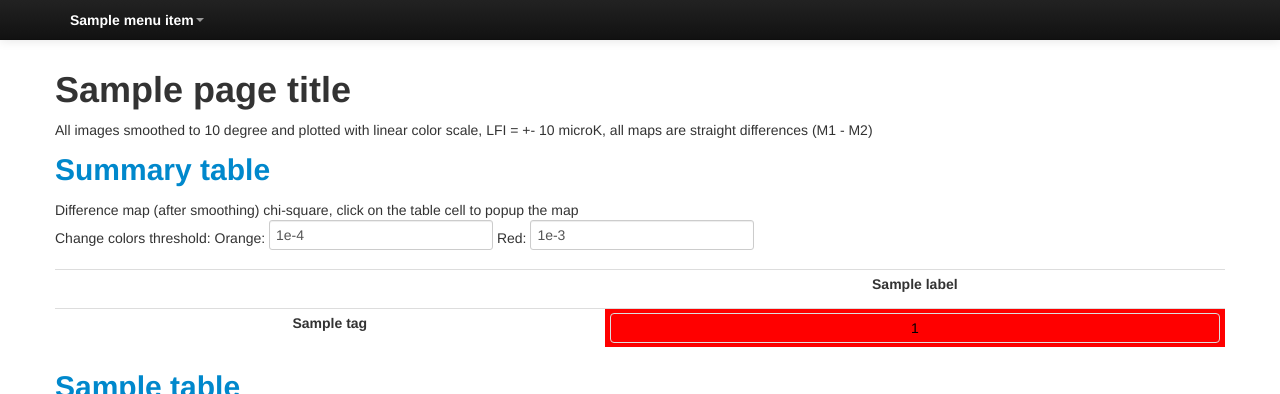
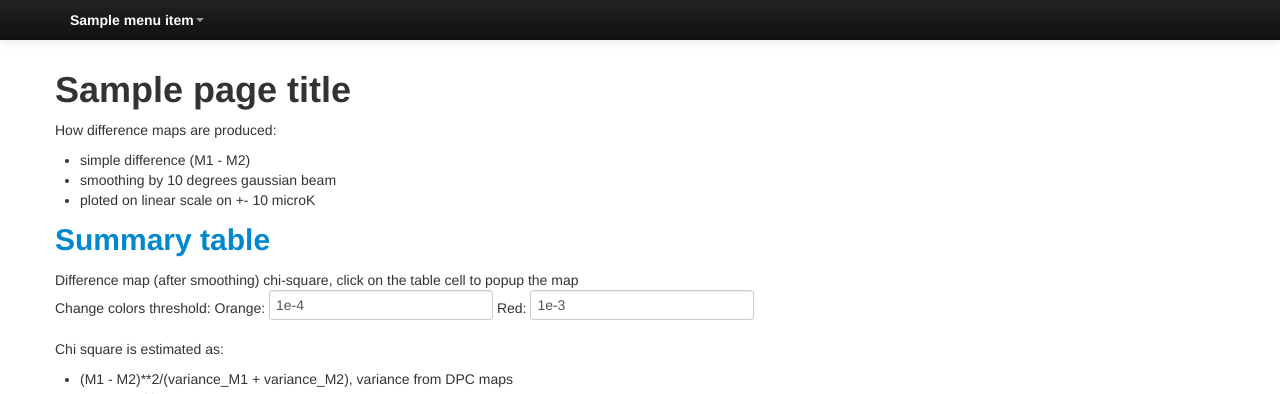
Before and after one commit to zonca/plancknull, a Python web app: template html/templates/page.html in a window 1280 px wide. Shown: the top 394 px of the page. Run offline with Jinja, Linux system fonts and the light colour scheme; the template is opened without the code that fills it: most values are stand-ins (such as "Sample title", 1, 10 or a date in 2020); some libraries are stand-ins or nearby versions.

Commit message:
structured documentation

```diff
--- a/html/templates/page.html
+++ b/html/templates/page.html
@@ -7,8 +7,13 @@
 
 {% if summary_tables %}
 
-<p> All images smoothed to 10 degree and plotted with linear color scale, LFI = +- 10 microK,
-all maps are straight differences (M1 - M2)</p>
+<p>How difference maps are produced:</p>
+
+<ul>
+    <li> simple difference (M1 - M2)</li>
+    <li> smoothing by 10 degrees gaussian beam</li>
+    <li> ploted on linear scale on +- 10 microK</li>
+</ul>
 
 <a name="summary"><h2>Summary table</h2></a>
 
@@ -17,6 +22,16 @@ Change colors threshold:
   Orange: <input type="text" name="orange" id="orange" value="1e-4" class="updatesummarycolor" />
   Red: <input type="text" name="red" id="red"/ value="1e-3" class="updatesummarycolor" >
 </p>
+
+<p>Chi square is estimated as:</p>
+
+<ul>
+    <li> (M1 - M2)**2/(variance_M1 + variance_M2), variance from DPC maps</li>
+    <li> same masking as maps </li>
+    <li> smoothing by 10 degrees both map and variance after combining them </li>
+    <li> variance smoothed according to J.P. Leahy algorithm, implementation <a href="https://github.com/zonca/plancknull/blob/master/utils.py">on Github</a></li>
+    <li> taking the average of all the unmasked pixels </li>
+</ul>
 {% for summary_table in summary_tables %}
 <table class="table table-hover table-condensed summarytable">
     <tr>
```
